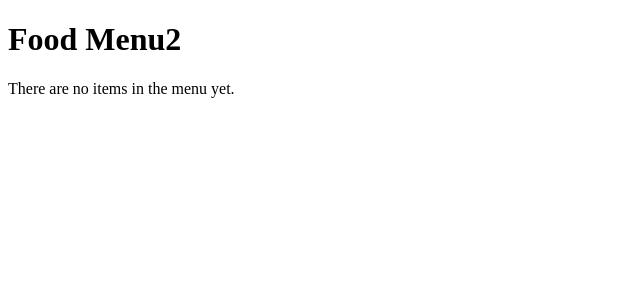
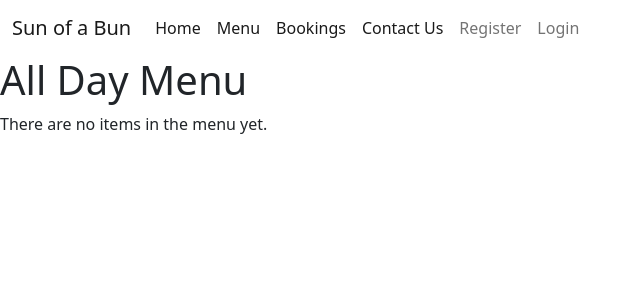
Before and after one commit to TheDKnight/pp4-restaurant-django-, a Django app: page /menu/ in a window 1280 px wide. Shown: the top 300 px of the page, without its empty margins (0-642 px from the left). Run offline with Django 4.2, Linux system fonts and the light colour scheme; data that the repository does not hold is empty.

Commit message:
added code for menutiems and some base styling

```diff
--- a/booking/models.py
+++ b/booking/models.py
@@ -1,7 +1,7 @@
 from django.db import models
 from django.contrib.auth.models import User
 from datetime import datetime
-
+from djmoney.models.fields import MoneyField
 
 # Create your models here.
 
--- /dev/null
+++ b/static/css/style.css
@@ -0,0 +1,30 @@
+/* Style for the menu item container */
+.menu-item-container {
+    display: flex;
+    flex-direction: column;
+    margin-bottom: 20px;
+    background-color: #f5f5f5;
+    border: 1px solid #ddd;
+    border-radius: 5px;
+    padding: 10px;
+  }
+
+  /* Style for the menu item name */
+  .menu-item-name {
+    font-size: 1.2em;
+    font-weight: bold;
+    margin-bottom: 10px;
+  }
+
+  /* Style for the menu item description */
+  .menu-item-description {
+    font-size: 1em;
+    margin-bottom: 10px;
+  }
+
+  /* Style for the menu item price */
+  .menu-item-price {
+    font-size: 1.2em;
+    font-weight: bold;
+    color: #cc0000;
+  }
--- a/sun_of_a_bun/settings.py
+++ b/sun_of_a_bun/settings.py
@@ -50,6 +50,7 @@ INSTALLED_APPS = [
     'django.contrib.staticfiles',
     'cloudinary',
     'booking',
+    'djmoney',
 ]
 
 SITE_ID = 1
@@ -136,11 +137,12 @@ AUTH_PASSWORD_VALIDATORS = [
 # Internationalization
 # https://docs.djangoproject.com/en/4.1/topics/i18n/
 
-LANGUAGE_CODE = 'en-us'
+LANGUAGE_CODE = 'en-ie'
 
 TIME_ZONE = 'UTC'
 
-USE_I18N = True
+
+USE_L10N = True
 
 USE_TZ = True
 
--- a/sun_of_a_bun/urls.py
+++ b/sun_of_a_bun/urls.py
@@ -21,5 +21,5 @@ urlpatterns = [
     path('admin/', admin.site.urls),
     path('accounts/', include('allauth.urls')),
     path('menu/', views.menu, name="menu"),
-    path('', views.home),
+    path('', views.home, name="home"),
 ]
--- a/templates/booking/base.html
+++ b/templates/booking/base.html
@@ -1,3 +1,5 @@
+{% load static %}
+
 <!DOCTYPE html>
 <html lang="en">
 <head>
@@ -7,6 +9,58 @@
     <title>Document</title>
 </head>
 <body>
+
+
+
+    <link href="https://cdn.jsdelivr.net/npm/bootstrap@5.0.1/dist/css/bootstrap.min.css" rel="stylesheet"
+        integrity="sha384-+0n0xVW2eSR5OomGNYDnhzAbDsOXxcvSN1TPprVMTNDbiYZCxYbOOl7+AMvyTG2x" crossorigin="anonymous">
+    <script src="https://cdn.jsdelivr.net/npm/bootstrap@5.0.1/dist/js/bootstrap.bundle.min.js"
+        integrity="sha384-gtEjrD/SeCtmISkJkNUaaKMoLD0//ElJ19smozuHV6z3Iehds+3Ulb9Bn9Plx0x4" crossorigin="anonymous">
+    </script>
+    <link rel="stylesheet" href="{% static 'css/style.css' %}">
+
+    <!-- Navigation -->
+
+    <nav class="navbar navbar-expand-lg navbar-light bg-white">
+        <div class="container-fluid">
+            <a class="navbar-brand" href="{% url 'home' %}"><span class="brand">Sun of a Bun</span></a>
+            <button class="navbar-toggler" type="button" data-bs-toggle="collapse" data-bs-target="#navbarText"
+                aria-controls="navbarText" aria-expanded="false" aria-label="Toggle navigation">
+                <span class="navbar-toggler-icon"></span>
+            </button>
+            <div class="collapse navbar-collapse" id="navbarText">
+                <ul class="navbar-nav me-auto mb-2 mb-lg-0">
+                    <li class="nav-item">
+                        <a class="nav-link active" aria-current="page" href="{% url 'home' %}">Home</a>
+                    </li>
+                    <li class="nav-item">
+                        <a class="nav-link active" aria-current="page" href="{% url 'menu' %}">Menu</a>
+                    </li>
+                    <li class="nav-item">
+                        <a class="nav-link active" aria-current="page" href="">Bookings</a>
+                    </li>
+                    <li class="nav-item">
+                        <a class="nav-link active" aria-current="page" href="">Contact Us</a>
+                    </li>
+                    {% if user.is_authenticated %}
+                    <li class="nav-item">
+                        <a class="nav-link" href="{% url 'account_logout' %}">Logout</a>
+                    </li>
+                    {% else %}
+                    <li class="nav-item">
+                        <a class="nav-link" href="{% url 'account_signup' %}">Register</a>
+                    </li>
+                    <li class="nav-item">
+                        <a class="nav-link" href="{% url 'account_login' %}">Login</a>
+                    </li>
+                    {% endif %}
+
+                </ul>
+
+            </div>
+        </div>
+    </nav>
+
     {% block content %}
     {% endblock %}
 </body>
--- a/templates/booking/menu.html
+++ b/templates/booking/menu.html
@@ -1,13 +1,13 @@
 {% extends "booking/base.html" %}
 
   {% block content %}
-  <h1>Food Menu2</h1>
+  <h1>All Day Menu</h1>
   {% for item in items %}
-    <div class="food-item">
-      <h2>{{ item.name }}</h2>
-      <p>{{ item.description }}</p>
-      <p>Price: ${{ item.price }}</p>
-    </div>
+  <div class="menu-item-container">
+    <div class="menu-item-name">{{ item.name }}</div>
+    <div class="menu-item-description">{{ item.description }}</div>
+    <div class="menu-item-price">{{ item.price }} EUR</div>
+  </div>
   {% empty %}
     <p>There are no items in the menu yet.</p>
   {% endfor %}
```
Also changed, not shown: booking/migrations/0003_alter_confirmedbooking_options_and_more.py (added).
